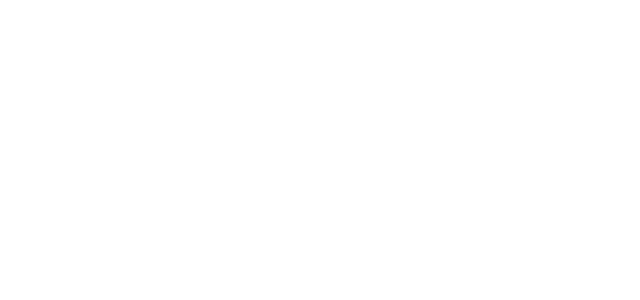
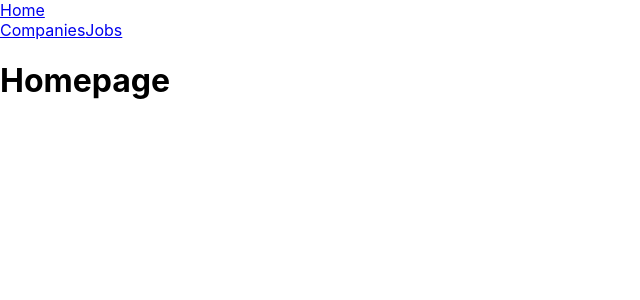
Before and after one commit to michaelpappas/react-jobly, a React (Create React App) app: page / in a window 1280 px wide. Shown: the top 300 px of the page, without its empty margins (0-640 px from the left). Built offline with nearby package versions, Linux system fonts and the light colour scheme.

Commit message:
Created base components and routes

```diff
--- a/package.json
+++ b/package.json
@@ -9,6 +9,7 @@
     "axios": "^1.2.4",
     "react": "^18.2.0",
     "react-dom": "^18.2.0",
+    "react-router-dom": "^6.7.0",
     "react-scripts": "5.0.1",
     "web-vitals": "^2.1.4"
   },
--- a/src/App.js
+++ b/src/App.js
@@ -1,10 +1,18 @@
-import logo from './logo.svg';
-import './App.css';
+import { BrowserRouter } from "react-router-dom";
+import RouteList from "./RouteList";
+import NavBar from "./NavBar"
 
+/**
+ * App: Renders Navbar and Routelist
+ * App -> {NavBar, RouteList}
+ */
 function App() {
   return (
     <div className="App">
-
+      <BrowserRouter>
+        <NavBar/>
+        <RouteList/>
+      </BrowserRouter>
     </div>
   );
 }
--- /dev/null
+++ b/src/Companies.js
@@ -0,0 +1,14 @@
+
+/**
+ * Companies - Renders CompaniesList and SearchBar
+ *
+ * State:
+ * - Companies - Array of company obj like [{handle, name, numEmployees,... }]
+ */
+function Companies(){
+  return (
+    <h1>Companies</h1>
+  )
+}
+
+export default Companies;
--- /dev/null
+++ b/src/CompanyDetails.js
@@ -0,0 +1,13 @@
+/**
+ * Display Jobs and company details from a specific company
+ * State:
+ * - company - a company object like { handle, name, numEmployees, jobs }
+ *    jobs - a list of objects like { id, title, salary, equity }
+ */
+function CompanyDetails(){
+  return (
+    <h1>CompanyDetails</h1>
+  )
+}
+
+export default CompanyDetails;
--- /dev/null
+++ b/src/HomePage.js
@@ -0,0 +1,11 @@
+/**
+ * Renders HomePage
+ * App -> RouteList -> HomePage
+ */
+function HomePage(){
+  return (
+    <h1>Homepage</h1>
+  )
+}
+
+export default HomePage;
--- /dev/null
+++ b/src/Jobs.js
@@ -0,0 +1,12 @@
+/**
+ * Renders JobList and SearchBar
+ * State:
+ * - jobs - a list of objects like { id, title, salary, equity }
+ */
+function Jobs(){
+  return (
+    <h1>Jobs</h1>
+  )
+}
+
+export default Jobs;
--- /dev/null
+++ b/src/NavBar.js
@@ -0,0 +1,19 @@
+import { NavLink } from "react-router-dom";
+
+/**
+ * Renders Navigation Bar
+ * App -> NavBar
+ */
+function NavBar() {
+  return(
+    <nav className="NavBar">
+      <NavLink to="/">Home</NavLink>
+      <div className="NavBar-right">
+        <NavLink to="/companies">Companies</NavLink>
+        <NavLink to="/jobs">Jobs</NavLink>
+      </div>
+    </nav>
+  )
+}
+
+export default NavBar
--- /dev/null
+++ b/src/RouteList.js
@@ -0,0 +1,24 @@
+import { Route, Routes, Navigate } from "react-router-dom";
+import HomePage from "./HomePage";
+import Companies from "./Companies";
+import CompanyDetails from "./CompanyDetails";
+import Jobs from "./Jobs";
+
+/**
+ * Routes for Jobly App
+ *  App -> RouteList -> {HomePage, Companies, CompanyDetails, Jobs}
+ */
+
+function RouteList() {
+  return (
+    <Routes>
+      <Route element={<HomePage />} path="/" />
+      <Route element={<Companies />} path="/companies" />
+      <Route element={<CompanyDetails />} path="/company/:handle" />
+      <Route element={<Jobs />} path="/jobs" />
+      <Route path="*" element={<Navigate to="/" />} />
+    </Routes>
+  );
+}
+
+export default RouteList;
```
Also changed, not shown: src/api.js (+8 -24 lines), 1 other file (tests, documents, lock files or other folders).
